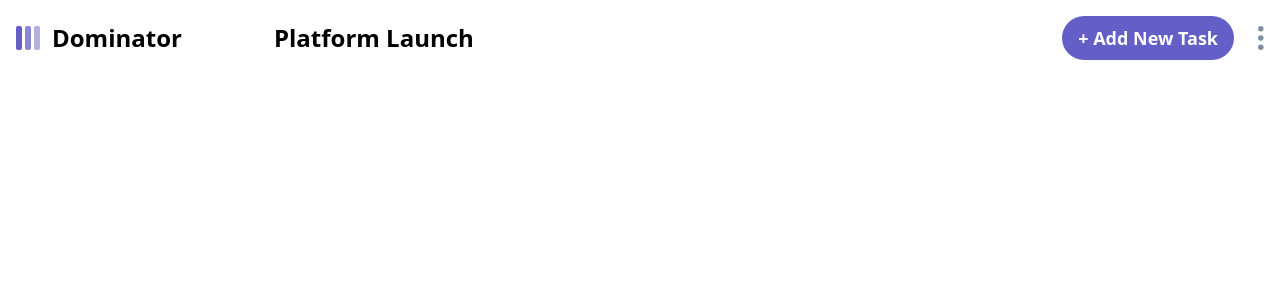
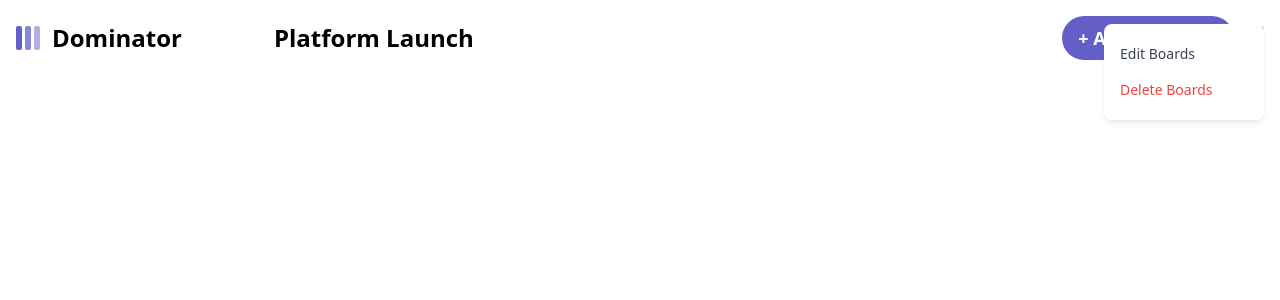
Before and after one commit to Asamoah-Yeboah-Isaac/Task-Dominator, a React (Vite) app: page / in a window 1280 px wide. Both pictures are taken after a click on the picture 1261 px from the left and 38 px from the top of the page. Shown: the top 300 px of the page. Built offline with nearby package versions, Linux system fonts and the light colour scheme.

Commit message:
Header Ellipse component design

```diff
--- /dev/null
+++ b/src/components/EllipseMenu.jsx
@@ -0,0 +1,22 @@
+import React from 'react'
+
+const EllipseMenu = ({type}) => {
+  return (
+    <div className={type === 'boards' ? 'absolute top-16 right-5' : 'absolute top-6 right-4'}>
+           <div className='flex justify-end items-center'>
+            <div className='w-40 text-sm z-50 font-medium shadow-md shadow-[#364e7e1a] bg-white dark:bg-[#20212c] space-y-4 py-5 px-4 rounded-lg h-auto pr-12'>
+                <p className='cursor-pointer dark:text-gray-400 text-gray-700'>
+                  Edit {type}
+                </p>
+
+                <p className='cursor-pointer text-red-500  '>
+                   Delete {type}
+                </p>
+
+            </div>
+           </div>
+    </div>
+  )
+}
+
+export default EllipseMenu
--- a/src/components/Header.jsx
+++ b/src/components/Header.jsx
@@ -7,14 +7,16 @@
 import AddEditBoardModal from "../modals/AddEditBoardModal";
 import { useDispatch, useSelector } from "react-redux";
 import AddEditTaskModal from "../modals/AddEditTaskModal";
+import EllipseMenu from "./EllipseMenu";
 
 const Header = ({ boardModalOpen, setBoardModalOpen }) => {
   const dispatch = useDispatch();
   const [openDropDown, setOpenDropDown] = useState(false);
   const [openAddEditTask, setOpenAddEditTask] = useState();
+  const [isEllipseOpen, setIsEllipseOpen] = useState(false)
 
   //   dynamic button type
-  const [boardType, setBoadType] = useState();
+  const [boardType, setBoardType] = useState();
   const boards = useSelector((state) => state.boards);
   const board = boards.find((board) => board.isActive);
 
@@ -47,7 +49,14 @@
           <button onClick={()=>{
             setOpenAddEditTask(state => !state)
           }} className="button py-1 px-3 md:hidden">+</button>
-          <img src={elipsis} alt="elipsis" className="cursor-pointer h-6" />
+          <img src={elipsis} onClick={()=>{
+            setBoardType('edit')
+            setOpenDropDown(false)
+            setIsEllipseOpen(state => !state)
+          }} alt="elipsis" className="cursor-pointer h-6" />
+
+          {/* ellipse section  */}
+          { isEllipseOpen && <EllipseMenu type='Boards'/> }
         </div>
       </header>
 
```
Also changed, not shown: src/modals/AddEditTaskModal.jsx (+4 -5 lines).
